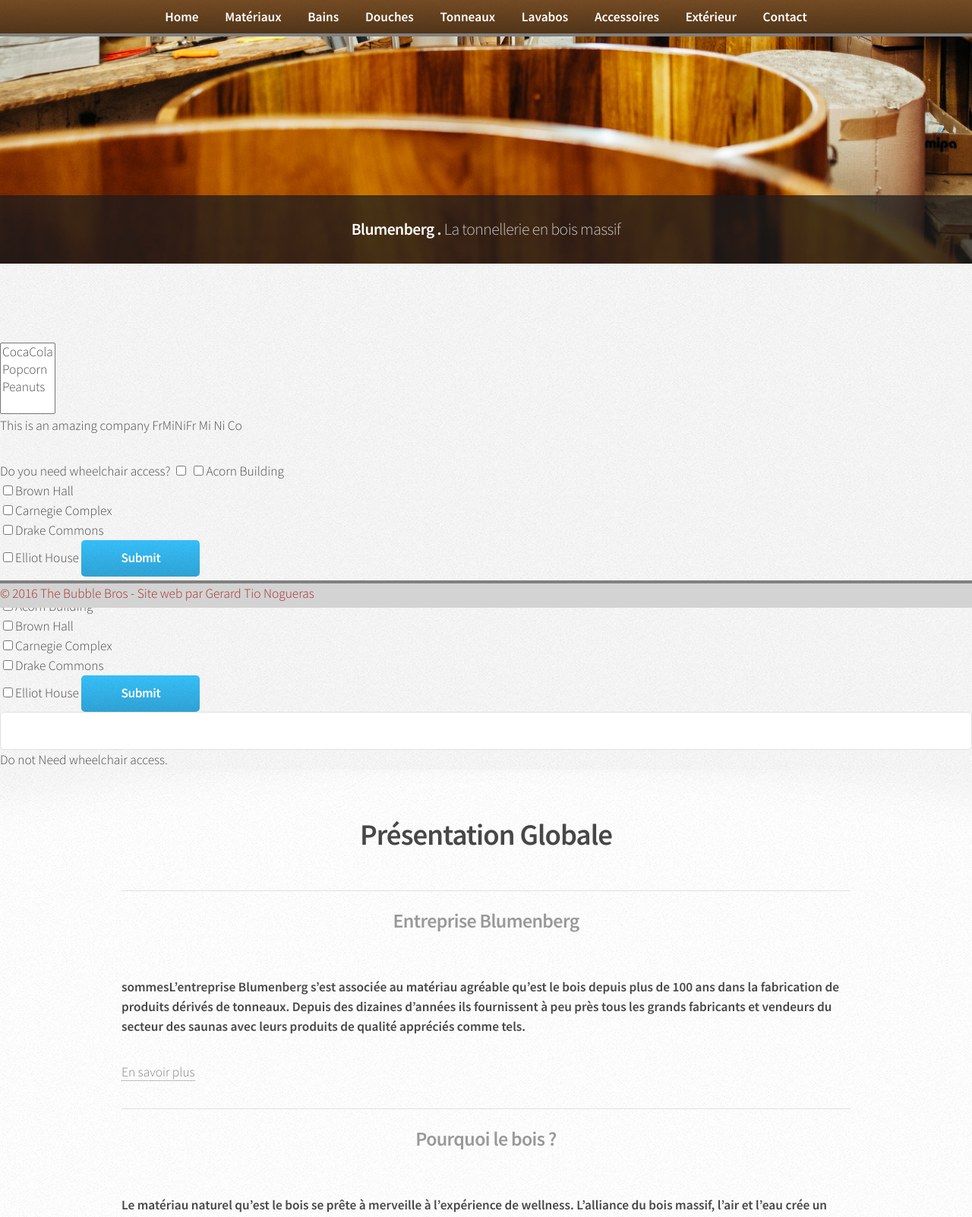
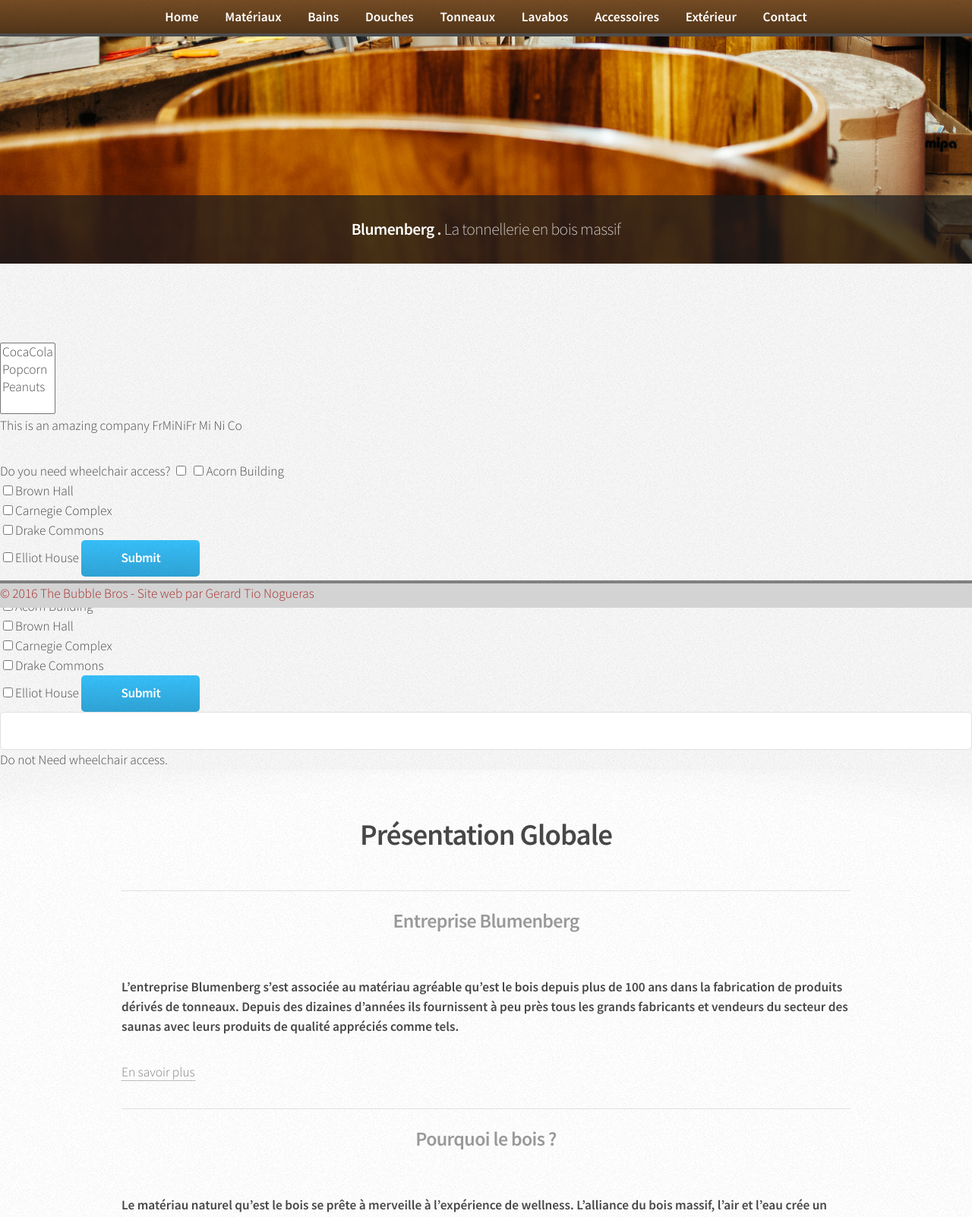
Before and after one commit to AsmNoob/Gmbh, a PHP site: page /home.php in a window 1280 px wide. Shown: the top 1602 px of the page at 76% size. Run offline with PHP 8.4, Linux system fonts and the light colour scheme.

Commit message:
Added Color grey

```diff
--- a/assets/css/main.css
+++ b/assets/css/main.css
@@ -2648,7 +2648,7 @@
 				background-image: linear-gradient(top, rgba(0,0,0,0), rgba(0,0,0,0.3)), url("images/bg01.png");
 				height: 44px;
 				line-height: 44px;
-				box-shadow: 0 4px 0 0 grey;
+				box-shadow: 0 4px 0 0 #4D4D4D;
 			}
 
 				#titleBar .title {
--- a/home.php
+++ b/home.php
@@ -112,7 +112,7 @@ $_SESSION['formDoor'] = array('Fr','Mi','Ni');
 					</br>
 					<p><strong>Entreprise Blumenberg</strong></p>
 				</header>
-				<p><strong>sommesL’entreprise Blumenberg s’est associée au matériau agréable qu’est le bois depuis plus de 100 ans dans la fabrication de produits dérivés de tonneaux. Depuis des dizaines d’années ils fournissent  à peu près tous les grands fabricants et vendeurs du secteur des saunas avec leurs produits de qualité appréciés comme tels.</strong></p>
+				<p><strong>L’entreprise Blumenberg s’est associée au matériau agréable qu’est le bois depuis plus de 100 ans dans la fabrication de produits dérivés de tonneaux. Depuis des dizaines d’années ils fournissent  à peu près tous les grands fabricants et vendeurs du secteur des saunas avec leurs produits de qualité appréciés comme tels.</strong></p>
 				<p>
 					<a  style="cursor: pointer;color:grey;" id="toggler" onclick="showme('entreprise', this.id);" >En savoir plus</a>
 					<p id="entreprise" style="display:none;">Nous ne connaissons pas d’autre fabriquant, qui produit en quantité et qualité similaire des baignoires, tonneaux de plongeon ou de baignade et bains à remous en bois massif. Dans l'atelier plein de tradition ils disposent de toute la flexibilité nécessaire pour, à part le service de livraison standard, fort apprécié, s'adapter aux souhaits particuliers de nos clients.</p>
```
Also changed, not shown: 1 other file.
